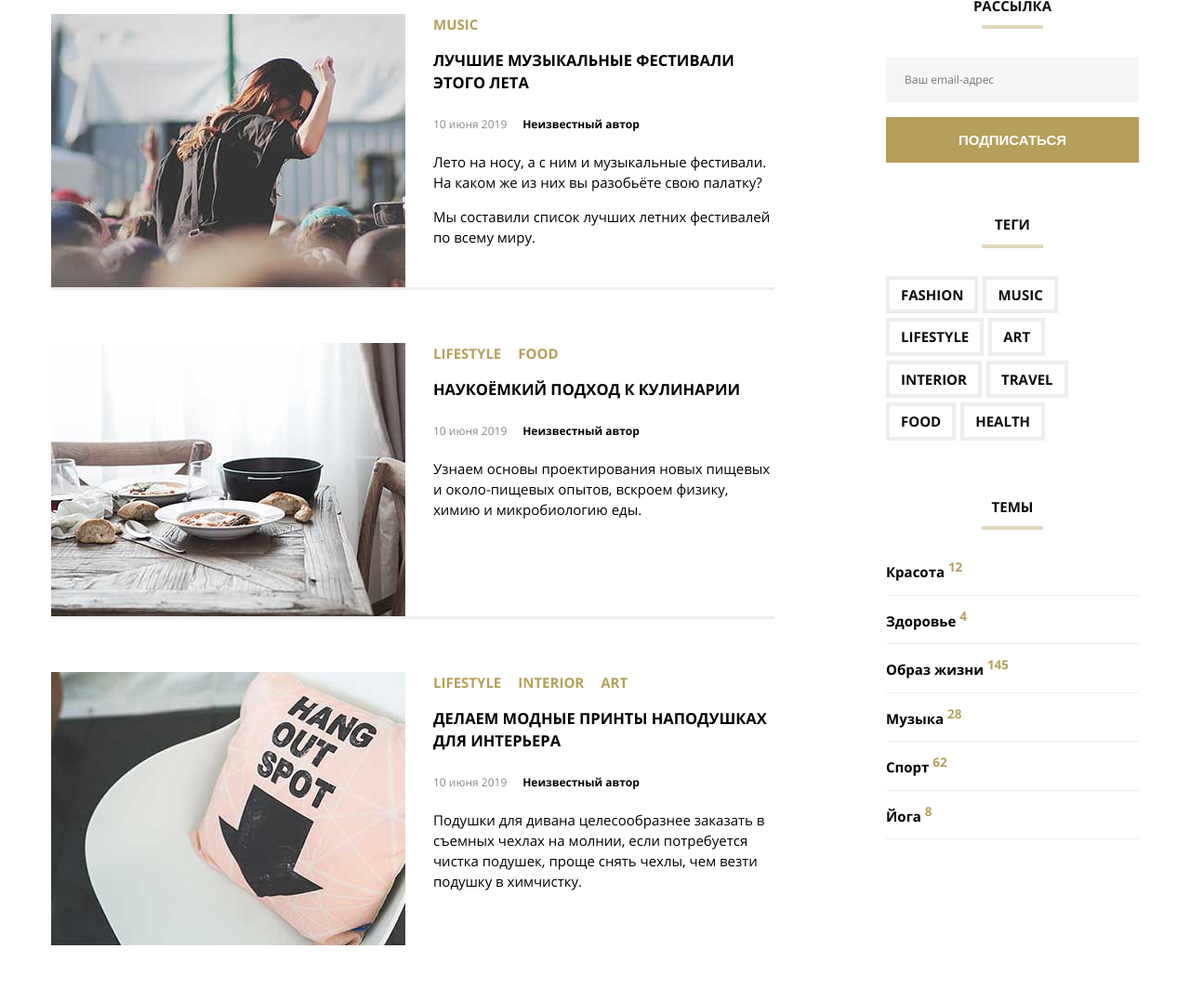
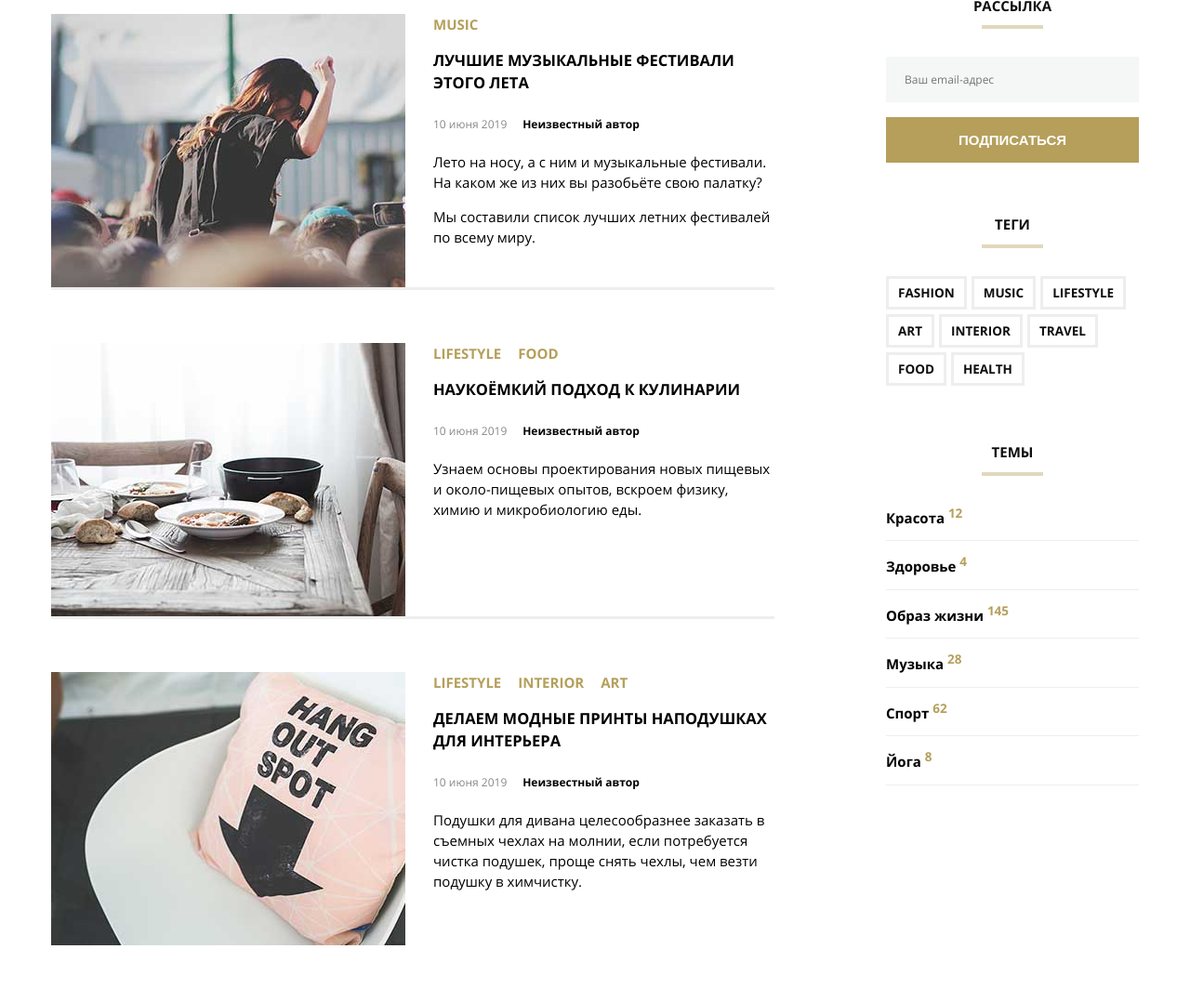
Before and after one commit to Mishana2261426/mq-diploma, a plain HTML site: page index.html in a window 1280 px wide. Shown: the part 1672-2750 px from the top of the page at 93% size. Drawn offline with Linux system fonts and the light colour scheme; files whose address does not match are found by name.

Commit message:
Дипломная работа

```diff
--- a/css/style.css
+++ b/css/style.css
@@ -601,10 +601,10 @@ body {
 .tags-link {
 	text-decoration: none;
 	color: #0f0d0e;
-	font-size: 1em;
-	padding: 5px 12px;
+	font-size: 0.9em;
+	padding: 5px 10px;
 	display: block;
-	border: 4px solid #eeeeee;
+	border: 3px solid #eeeeee;
 }
 
 .tags-link:hover {
```
